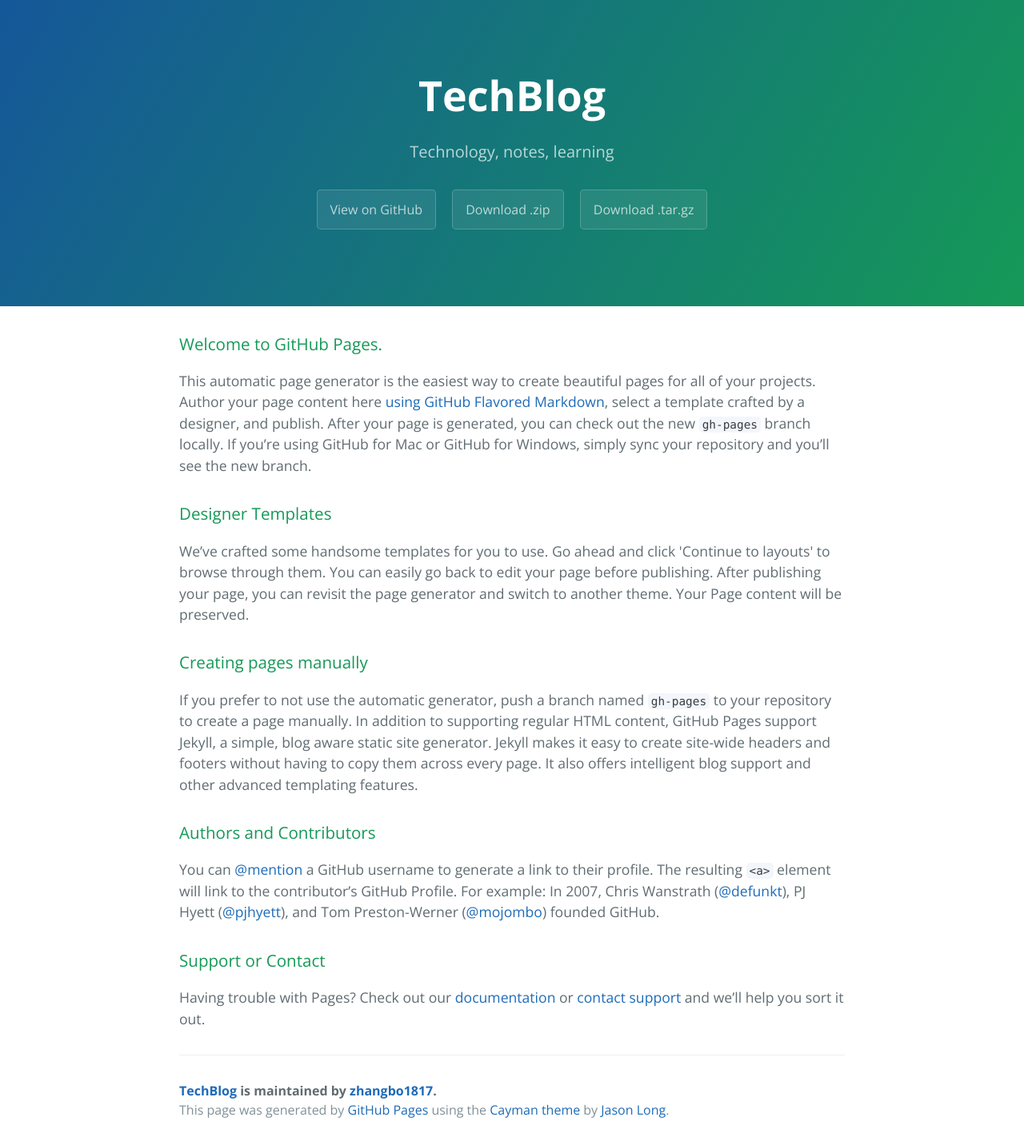
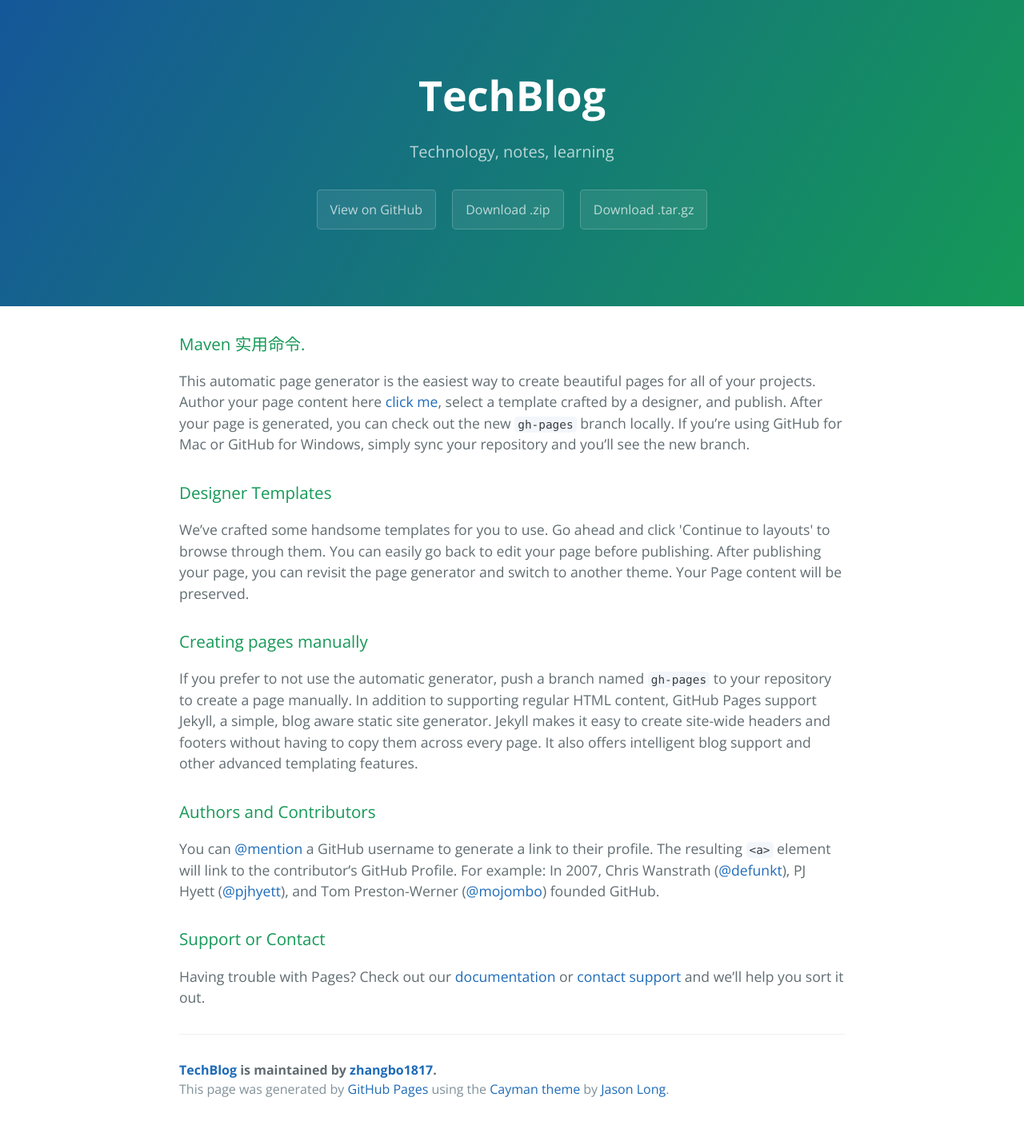
Before and after one commit to zhangbo1817/TechBlog, a Jekyll site: the page index.html, which Jekyll copies as it is, in a window 1280 px wide. Shown: the whole page at 80% size. Built offline with Jekyll 4.4.1, drawn with Linux system fonts in a browser that asks for light colours; after the commit the page ends 1406 px from its top, so only the background shows below that.

Commit message:
add maven notebook

```diff
--- a/index.html
+++ b/index.html
@@ -13,16 +13,16 @@
     <section class="page-header">
       <h1 class="project-name">TechBlog</h1>
       <h2 class="project-tagline">Technology, notes, learning</h2>
-      <a href="https://github.com/zhangbo1817/myblog" class="btn">View on GitHub</a>
-      <a href="https://github.com/zhangbo1817/myblog/zipball/master" class="btn">Download .zip</a>
+      <a href="https://github.com/zhangbo1817/TechBlog" class="btn">View on GitHub</a>
+      <a href="https://github.com/zhangbo1817/TechBlog/zipball/master" class="btn">Download .zip</a>
       <a href="https://github.com/zhangbo1817/myblog/tarball/master" class="btn">Download .tar.gz</a>
     </section>
 
     <section class="main-content">
       <h3>
-<a id="welcome-to-github-pages" class="anchor" href="#welcome-to-github-pages" aria-hidden="true"><span class="octicon octicon-link"></span></a>Welcome to GitHub Pages.</h3>
+<a id="welcome-to-github-pages" class="anchor" href="#welcome-to-github-pages" aria-hidden="true"><span class="octicon octicon-link"></span></a>Maven 实用命令.</h3>
 
-<p>This automatic page generator is the easiest way to create beautiful pages for all of your projects. Author your page content here <a href="https://guides.github.com/features/mastering-markdown/">using GitHub Flavored Markdown</a>, select a template crafted by a designer, and publish. After your page is generated, you can check out the new <code>gh-pages</code> branch locally. If you’re using GitHub for Mac or GitHub for Windows, simply sync your repository and you’ll see the new branch.</p>
+<p>This automatic page generator is the easiest way to create beautiful pages for all of your projects. Author your page content here <a href="_posts/2015-07-23-hello-world.html">click me</a>, select a template crafted by a designer, and publish. After your page is generated, you can check out the new <code>gh-pages</code> branch locally. If you’re using GitHub for Mac or GitHub for Windows, simply sync your repository and you’ll see the new branch.</p>
 
 <h3>
 <a id="designer-templates" class="anchor" href="#designer-templates" aria-hidden="true"><span class="octicon octicon-link"></span></a>Designer Templates</h3>
```
